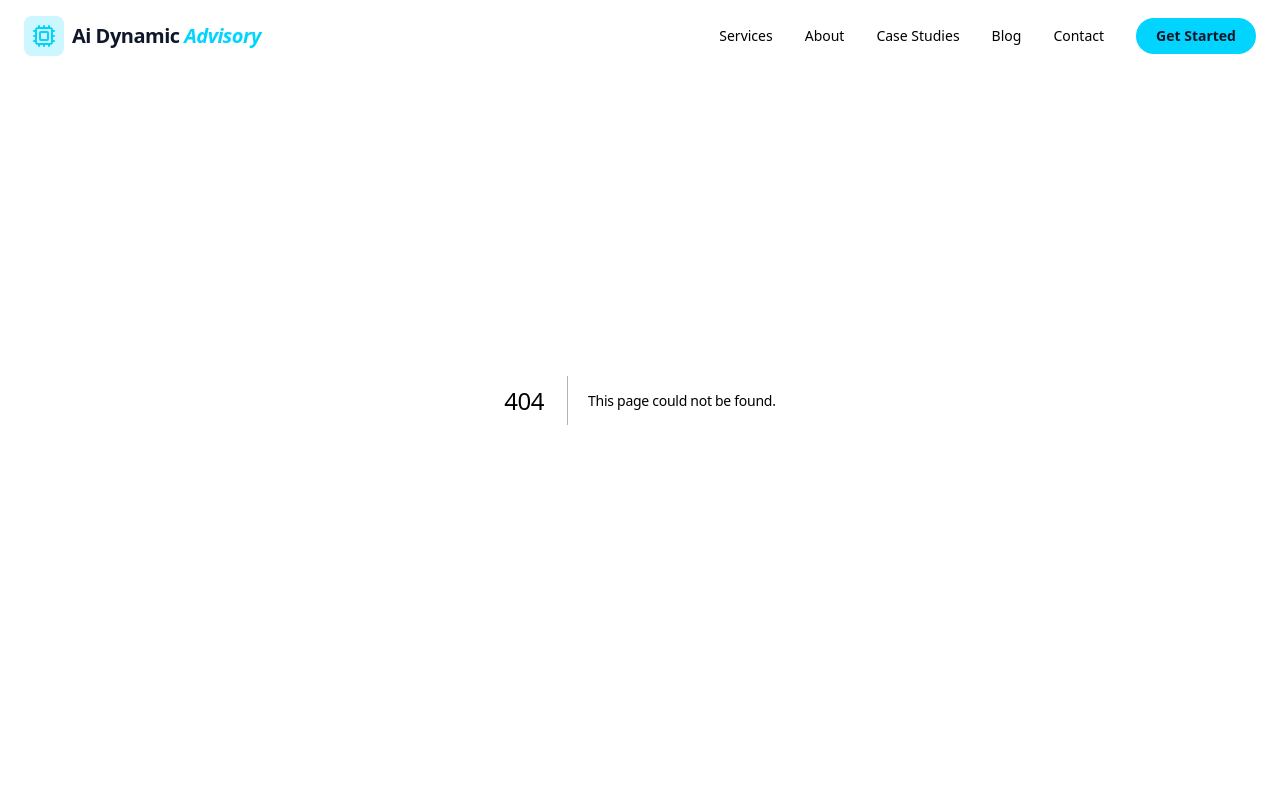
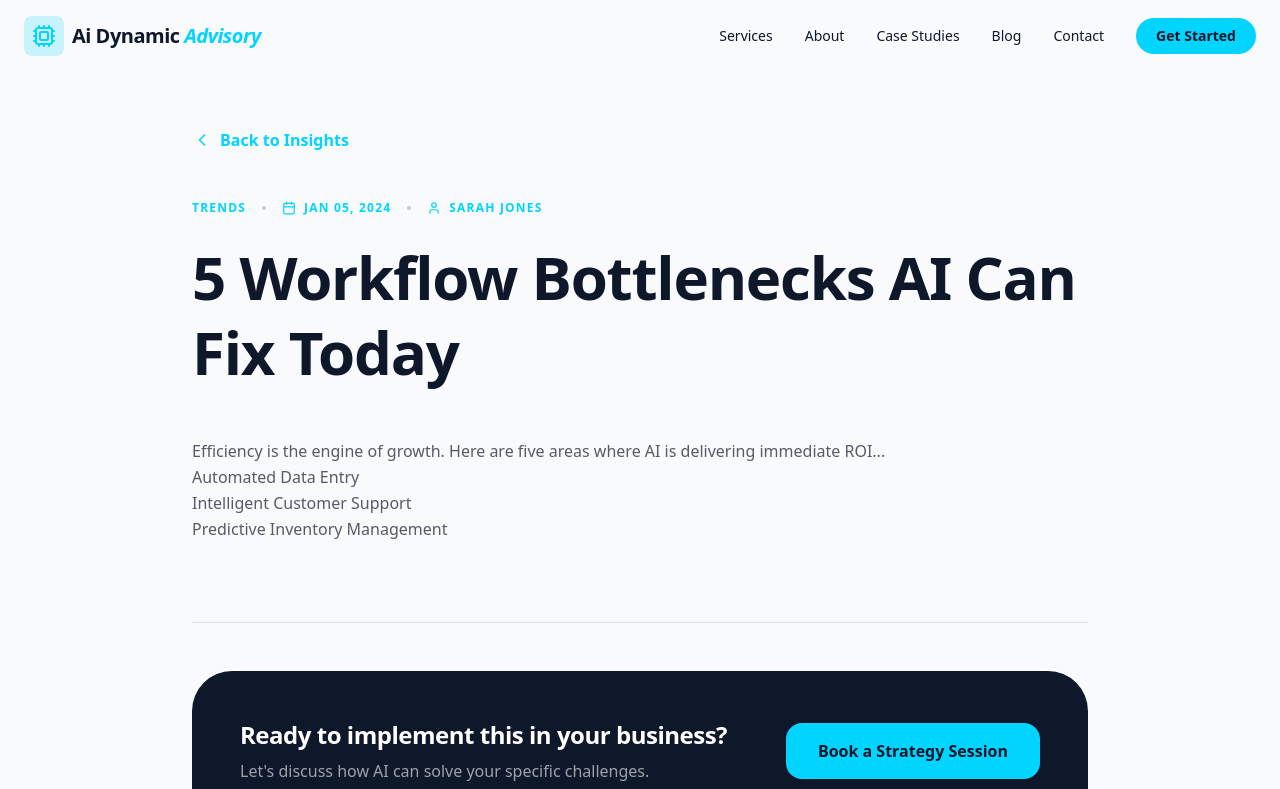
Before and after one commit to jfdercksen/aiwebsite, a Next.js app: page /blog/5-workflow-bottlenecks-ai-fix in a window 1280 px wide. Before the commit this address had no page. Shown: the top 789 px of the page. Built offline with nearby package versions, Linux system fonts and the light colour scheme.

Commit message:
feat: implement dynamic SEO-ready blog CMS

```diff
--- /dev/null
+++ b/src/app/blog/[slug]/page.tsx
@@ -0,0 +1,104 @@
+import { Metadata } from "next";
+import { notFound } from "next/navigation";
+import { blogPosts } from "@/data/blogPosts";
+import { Calendar, User, ChevronLeft } from "lucide-react";
+import Link from "next/link";
+
+interface Props {
+    params: { slug: string };
+}
+
+export async function generateMetadata({ params }: Props): Promise<Metadata> {
+    const post = blogPosts.find((p) => p.slug === params.slug);
+    if (!post) return {};
+
+    return {
+        title: `${post.title} | Ai Dynamic Advisory`,
+        description: post.seoDescription,
+        openGraph: {
+            title: post.title,
+            description: post.seoDescription,
+            type: "article",
+            publishedTime: post.date,
+            authors: [post.author],
+        },
+    };
+}
+
+export default function BlogPostPage({ params }: Props) {
+    const post = blogPosts.find((p) => p.slug === params.slug);
+
+    if (!post) {
+        notFound();
+    }
+
+    // JSON-LD structured data for Google
+    const jsonLd = {
+        "@context": "https://schema.org",
+        "@type": "BlogPosting",
+        "headline": post.title,
+        "datePublished": post.date,
+        "author": {
+            "@type": "Person",
+            "name": post.author,
+        },
+        "description": post.seoDescription,
+    };
+
+    return (
+        <div className="min-h-screen pt-32 pb-20 px-6">
+            <script
+                type="application/ld+json"
+                dangerouslySetInnerHTML={{ __html: JSON.stringify(jsonLd) }}
+            />
+
+            <div className="max-w-4xl mx-auto">
+                <Link
+                    href="/blog"
+                    className="flex items-center gap-2 text-primary font-bold mb-12 hover:translate-x-[-4px] transition-transform"
+                >
+                    <ChevronLeft size={20} /> Back to Insights
+                </Link>
+
+                <div className="mb-12">
+                    <div className="flex items-center gap-4 text-xs font-bold text-primary uppercase tracking-widest mb-6">
+                        <span>{post.category}</span>
+                        <span className="w-1 h-1 rounded-full bg-accent/20" />
+                        <span className="flex items-center gap-2"><Calendar size={14} /> {post.date}</span>
+                        <span className="w-1 h-1 rounded-full bg-accent/20" />
+                        <span className="flex items-center gap-2"><User size={14} /> {post.author}</span>
+                    </div>
+                    <h1 className="text-4xl md:text-6xl font-black text-accent mb-8 leading-tight">
+                        {post.title}
+                    </h1>
+                </div>
+
+                <div
+                    className="prose prose-lg max-w-none text-accent/70 leading-relaxed
+                               prose-headings:text-accent prose-headings:font-black
+                               prose-a:text-primary prose-strong:text-accent"
+                    dangerouslySetInnerHTML={{ __html: post.content }}
+                />
+
+                <div className="mt-20 pt-12 border-t border-accent/10">
+                    <div className="p-8 md:p-12 rounded-[40px] bg-accent text-white flex flex-col md:flex-row justify-between items-center gap-8">
+                        <div>
+                            <h3 className="text-2xl font-bold mb-2">Ready to implement this in your business?</h3>
+                            <p className="text-white/60">Let's discuss how AI can solve your specific challenges.</p>
+                        </div>
+                        <Link href="/contact" className="px-8 py-4 bg-primary text-dark font-black rounded-2xl hover:scale-105 transition-transform shrink-0">
+                            Book a Strategy Session
+                        </Link>
+                    </div>
+                </div>
+            </div>
+        </div>
+    );
+}
+
+// Ensure all existing slugs are pre-rendered
+export async function generateStaticParams() {
+    return blogPosts.map((post) => ({
+        slug: post.slug,
+    }));
+}
--- a/src/app/blog/page.tsx
+++ b/src/app/blog/page.tsx
@@ -2,30 +2,8 @@
 
 import { motion } from "framer-motion";
 import { Calendar, User, ArrowRight } from "lucide-react";
-
-const posts = [
-    {
-        title: "The State of AI in South Africa: 2024 Report",
-        excerpt: "How local enterprises are adopting generative AI to solve uniquely African business challenges.",
-        date: "Jan 15, 2024",
-        author: "Jane Smith",
-        category: "Insights"
-    },
-    {
-        title: "Ethical AI: Protecting Data in the Digital Age",
-        excerpt: "Exploring the intersection of AI innovation and South Africa's POPIA compliance requirements.",
-        date: "Jan 10, 2024",
-        author: "Mark Davids",
-        category: "Guide"
-    },
-    {
-        title: "5 Workflow Bottlenecks AI Can Fix Today",
-        excerpt: "Simple automation steps that can save your team 10+ hours per week immediately.",
-        date: "Jan 05, 2024",
-        author: "Sarah Jones",
-        category: "Trends"
-    }
-];
+import Link from "next/link";
+import { blogPosts } from "@/data/blogPosts";
 
 export default function BlogPage() {
     return (
@@ -38,23 +16,16 @@ export default function BlogPage() {
                             Expert commentary on the evolving landscape of AI, machine learning, and digital strategy.
                         </p>
                     </div>
-                    <div className="flex gap-4">
-                        {["All", "Trends", "Guides", "News"].map((tag) => (
-                            <button key={tag} className="px-6 py-2 rounded-full glass border-white/10 hover:border-primary/50 text-sm transition-colors">
-                                {tag}
-                            </button>
-                        ))}
-                    </div>
                 </div>
 
                 <div className="space-y-8">
-                    {posts.map((post, i) => (
+                    {blogPosts.map((post, i) => (
+                        <Link key={post.slug} href={`/blog/${post.slug}`}>
                             <motion.article
-                            key={i}
                                 initial={{ opacity: 0, x: -20 }}
                                 animate={{ opacity: 1, x: 0 }}
                                 transition={{ delay: i * 0.1 }}
-                            className="group p-8 md:p-12 rounded-[40px] glass border-white/5 hover:border-primary/20 transition-all flex flex-col md:flex-row gap-8 items-center cursor-pointer"
+                                className="group p-8 md:p-12 rounded-[40px] glass border-white/5 hover:border-primary/20 transition-all flex flex-col md:flex-row gap-8 items-center cursor-pointer mb-8 last:mb-0"
                             >
                                 <div className="flex-grow">
                                     <div className="flex items-center gap-4 text-xs font-bold text-primary uppercase tracking-widest mb-4">
@@ -71,6 +42,7 @@ export default function BlogPage() {
                                     <ArrowRight size={24} />
                                 </div>
                             </motion.article>
+                        </Link>
                     ))}
                 </div>
             </div>
--- /dev/null
+++ b/src/data/blogPosts.ts
@@ -0,0 +1,59 @@
+export interface BlogPost {
+    slug: string;
+    title: string;
+    excerpt: string;
+    date: string;
+    author: string;
+    category: string;
+    content: string; // Markdown or HTML content
+    seoDescription: string;
+    image?: string;
+}
+
+export const blogPosts: BlogPost[] = [
+    {
+        slug: "state-of-ai-south-africa-2024",
+        title: "The State of AI in South Africa: 2024 Report",
+        excerpt: "How local enterprises are adopting generative AI to solve uniquely African business challenges.",
+        date: "Jan 15, 2024",
+        author: "Jane Smith",
+        category: "Insights",
+        seoDescription: "An in-depth look at AI adoption trends in South African enterprises for 2024.",
+        content: `
+            <p>Artificial Intelligence is no longer a futuristic concept in South Africa; it is a current business imperative...</p>
+            <h3>The Transition from Hype to Value</h3>
+            <p>In 2024, we are seeing a significant shift from experimental 'proof of concepts' to production-grade AI solutions...</p>
+        `
+    },
+    {
+        slug: "ethical-ai-popia-compliance",
+        title: "Ethical AI: Protecting Data in the Digital Age",
+        excerpt: "Exploring the intersection of AI innovation and South Africa's POPIA compliance requirements.",
+        date: "Jan 10, 2024",
+        author: "Mark Davids",
+        category: "Guide",
+        seoDescription: "How to ensure your AI implementations remain compliant with South Africa's POPIA regulations.",
+        content: `
+            <p>Data privacy is the foundation of trust in AI. For South African businesses, this means navigating POPIA...</p>
+            <h3>POPIA & AI: What You Need to Know</h3>
+            <p>Transparency and data minimization are key pillars of an ethical AI strategy...</p>
+        `
+    },
+    {
+        slug: "5-workflow-bottlenecks-ai-fix",
+        title: "5 Workflow Bottlenecks AI Can Fix Today",
+        excerpt: "Simple automation steps that can save your team 10+ hours per week immediately.",
+        date: "Jan 05, 2024",
+        author: "Sarah Jones",
+        category: "Trends",
+        seoDescription: "Identify and eliminate common business bottlenecks using simple, effective AI automation tools.",
+        content: `
+            <p>Efficiency is the engine of growth. Here are five areas where AI is delivering immediate ROI...</p>
+            <ul>
+                <li>Automated Data Entry</li>
+                <li>Intelligent Customer Support</li>
+                <li>Predictive Inventory Management</li>
+            </ul>
+        `
+    }
+];
```
Lines whose indentation alone changed are shown as unchanged.
